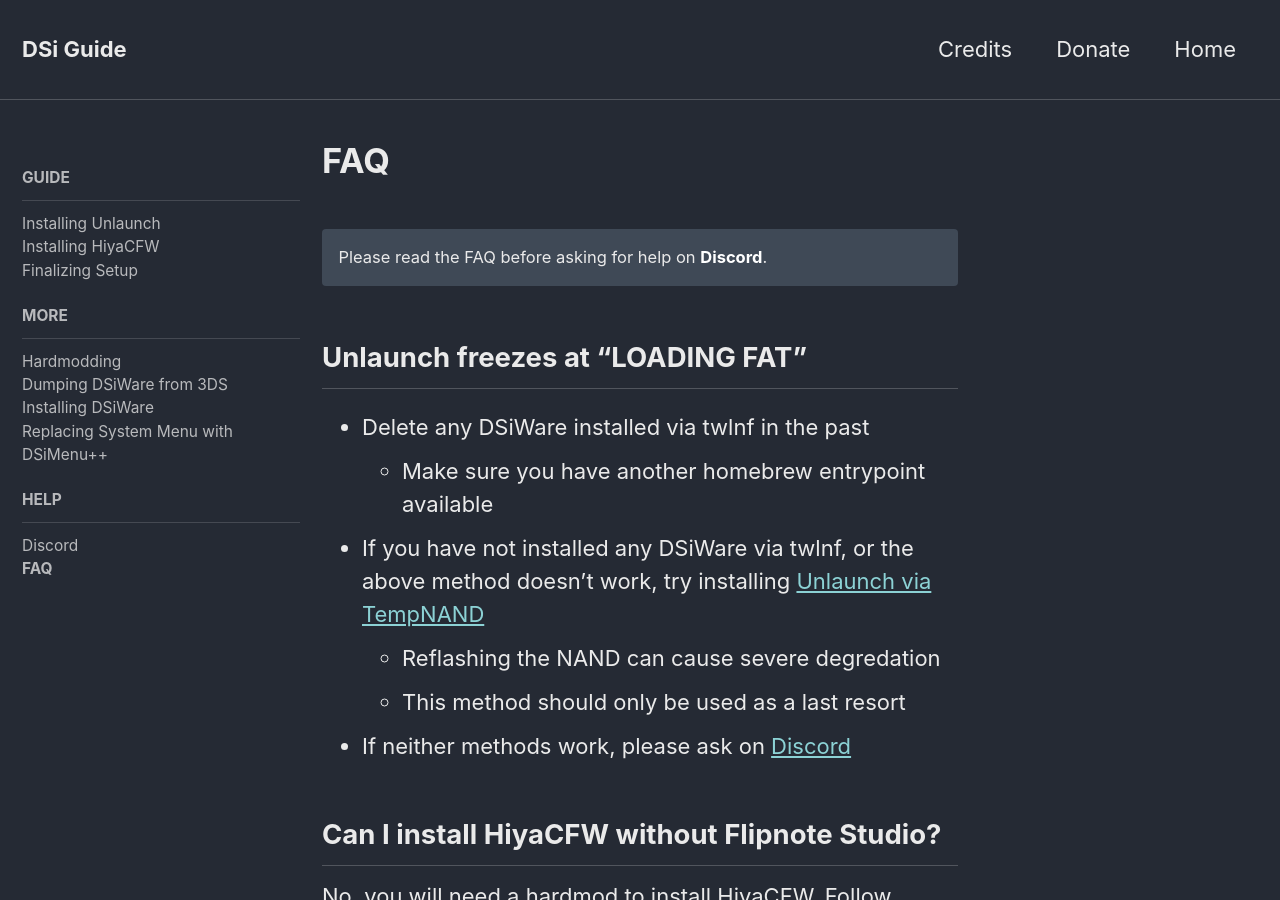
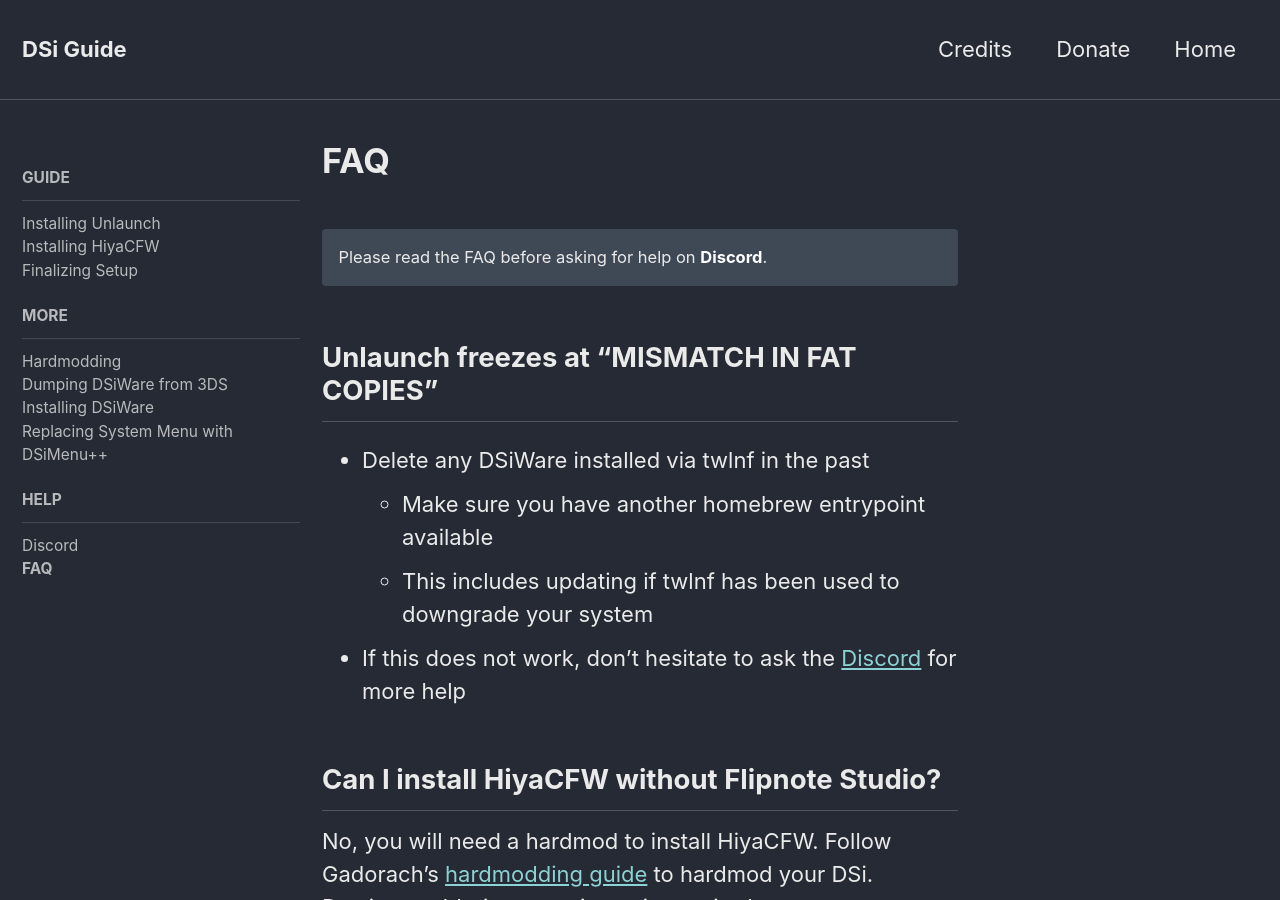
Before and after one commit to emiyl/dsi.cfw.guide-archive, a Jekyll site: the page built from help/faq.md, in a window 1280 px wide and 900 px high. Built offline with Jekyll 4.4.1, drawn with Linux system fonts in a browser that asks for light colours; nearby versions of some CDN libraries.

Commit message:
update FAQ

```diff
--- a/help/faq.md
+++ b/help/faq.md
@@ -8,14 +8,12 @@
 Please read the FAQ before asking for help on [Discord](/help/discord).
 {: .notice--info}
 
-## Unlaunch freezes at "LOADING FAT"
+## Unlaunch freezes at "MISMATCH IN FAT COPIES"
 
 - Delete any DSiWare installed via twlnf in the past
   - Make sure you have another homebrew entrypoint available
-- If you have not installed any DSiWare via twlnf, or the above method doesn't work, try installing [Unlaunch via TempNAND](/more/installing-unlaunch-(tempnand))
-  - Reflashing the NAND can cause severe degredation
-  - This method should only be used as a last resort
-- If neither methods work, please ask on [Discord](/help/discord)
+  - This includes updating if twlnf has been used to downgrade your system
+- If this does not work, don't hesitate to ask the [Discord](/help/discord) for more help
 
 ## Can I install HiyaCFW without Flipnote Studio?
 
```
